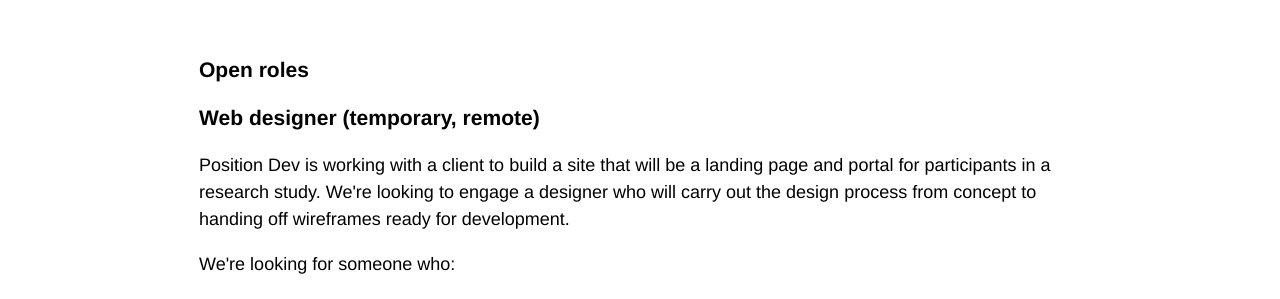
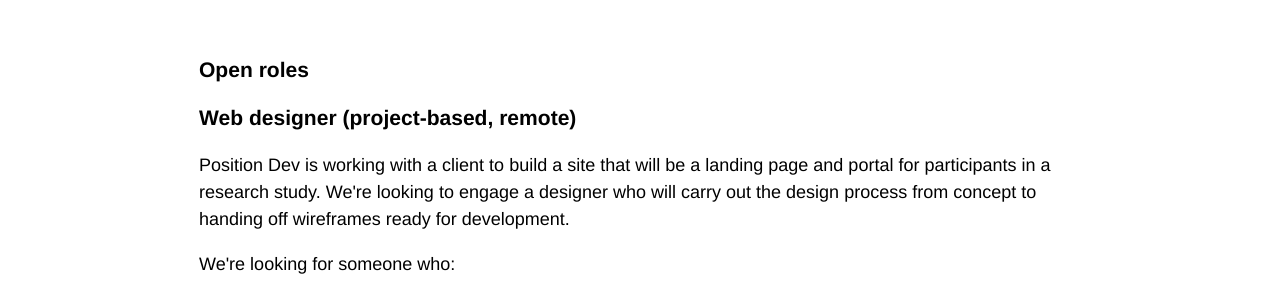
Before and after one commit to positiondev/positiondev.github.io, a Jekyll site: the page built from work.html, in a window 1280 px wide. Shown: the part 867-1166 px from the top of the page. Built offline with Jekyll 4.4.1, drawn with Linux system fonts in a browser that asks for light colours.

Commit message:
Project-based rather than temporary.

```diff
--- a/work.html
+++ b/work.html
@@ -45,7 +45,7 @@ layout: default
   <h3>Open roles</h3>
 
   <h3>
-    <a name="web-designer">Web designer (temporary, remote)</a>
+    <a name="web-designer">Web designer (project-based, remote)</a>
   </h3>
 
   <p>Position Dev is working with a client to build a site that will be a landing page and portal for participants in a
```
